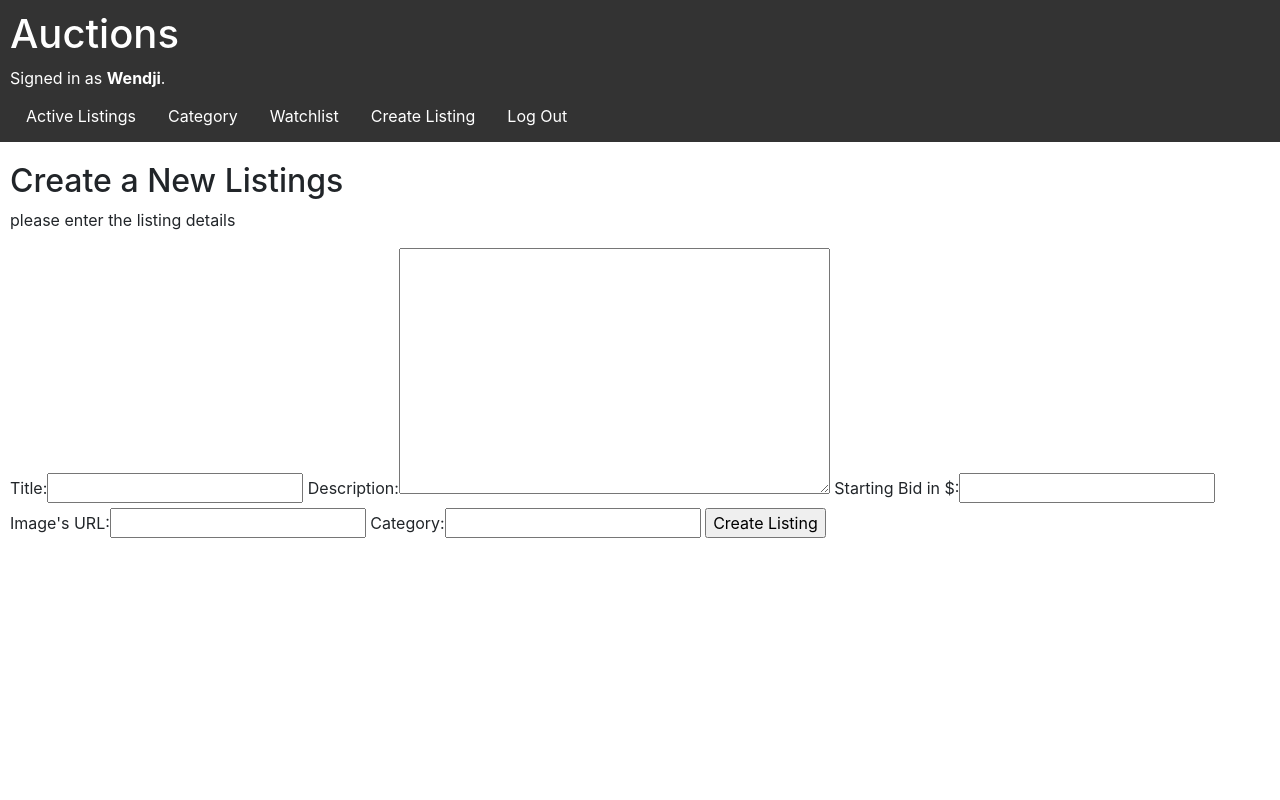
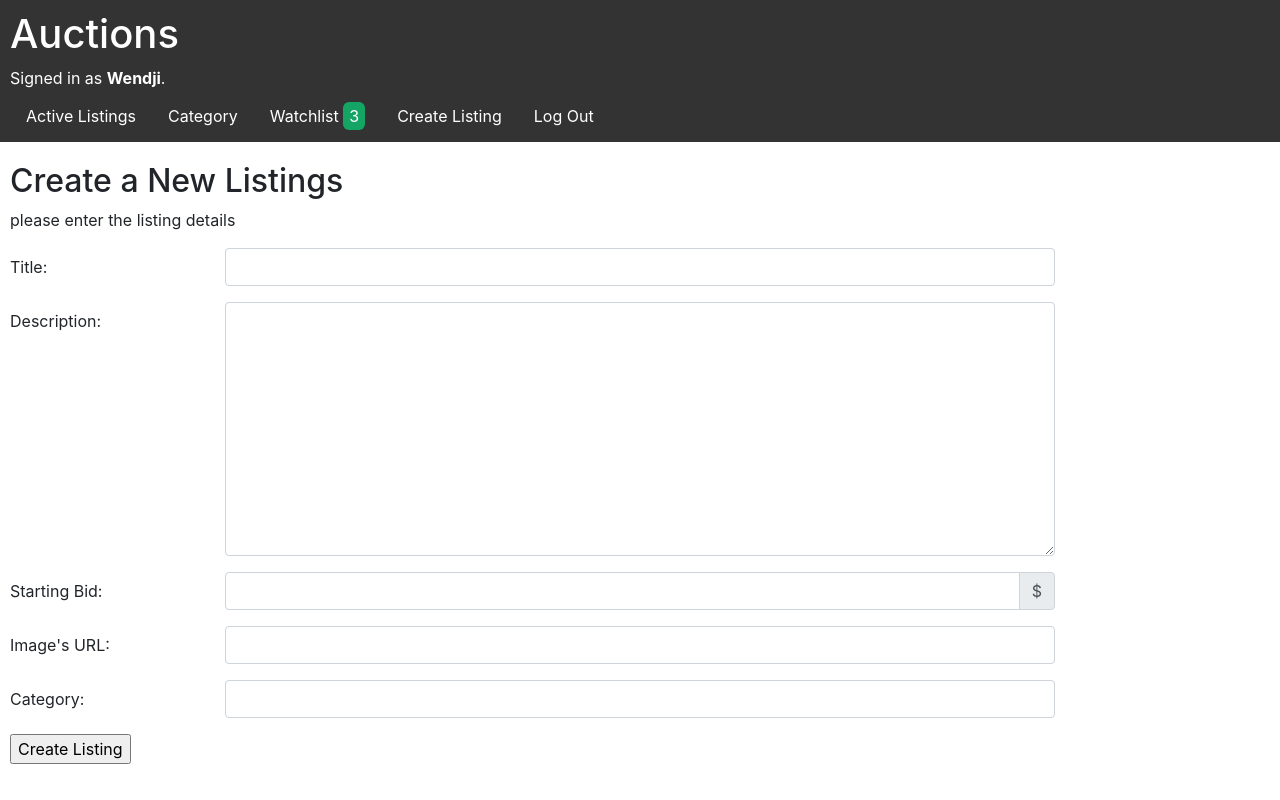
Before and after one commit to WalterWendji/CS50_Project2_SQL, a Django app: page /createListing in a window 1280 px wide. Run offline with Django 3.2, Linux system fonts and the light colour scheme; a user stored in the database is signed in; data comes from the database, SQL or seed files in the repository; both versions use the stored data as it was after the commit; some libraries are stand-ins or nearby versions.

Commit message:
further style on the 'create Listing page' and logic to set the amount of watchlist in the header have been done

```diff
--- /dev/null
+++ b/auctions/context_processors.py
@@ -0,0 +1,9 @@
+from .models import Watchlist
+
+def global_settings(request):
+    length_of_watchlist = ""
+    if request.user.is_authenticated:
+        length_of_watchlist = Watchlist.objects.filter(user=request.user).count()
+    return {
+        "length_of_watchlist": length_of_watchlist
+    }
--- a/auctions/forms.py
+++ b/auctions/forms.py
@@ -1,13 +1,30 @@
 from django import forms
+from crispy_forms.helper import FormHelper
+from crispy_forms.layout import Layout
+from crispy_forms.bootstrap import AppendedText
 
 from auctions.models import AuctionListing
 
 class Listing(forms.ModelForm):
-    title = forms.CharField(label="Title", max_length=100, required=True)
-    description = forms.CharField(label="Description", max_length=300, widget=forms.Textarea, required=True)
-    start_bid = forms.DecimalField(label="Starting Bid in $", required=True)
-    image_url = forms.URLField(label="Image's URL")
-    category = forms.CharField(label="Category", max_length=50)
+    title = forms.CharField(label="Title:", max_length=100, required=True)
+    description = forms.CharField(label="Description:", max_length=300, widget=forms.Textarea, required=True)
+    start_bid = forms.DecimalField(label="Starting Bid:", required=True)
+    image_url = forms.URLField(label="Image's URL:")
+    category = forms.CharField(label="Category:", max_length=50)
     class Meta:
         model = AuctionListing
         fields = ['title', 'description', 'start_bid', 'image_url', 'category']
+
+    def __init__(self, *args, **kwargs):
+        super().__init__(*args, **kwargs)
+        self.helper = FormHelper()
+        self.helper.form_class = 'form-horizontal'
+        self.helper.label_class = 'col-lg-2'
+        self.helper.field_class = 'col-lg-8'
+        self.helper.layout = Layout(
+            'title',
+            'description',
+            AppendedText('start_bid', '$', active=True),
+            'image_url',
+            'category',
+        )
--- a/auctions/static/auctions/styles.css
+++ b/auctions/static/auctions/styles.css
@@ -6,6 +6,7 @@ header {
     color: white;
     position: sticky;
     top: 0;
+    z-index: 3;
 }
 
 .content {
@@ -225,5 +226,39 @@ a:link {
 .comment-list li {
     text-align: left;
 
+}
 
+.asteriskField {
+    display: none;
 }
+
+input::-webkit-outer-spin-button,
+input::-webkit-inner-spin-button {
+  -webkit-appearance: none;
+  margin: 0;
+}
+
+/* Firefox */
+input[type=number] {
+  -moz-appearance: textfield;
+  appearance: textfield;
+}
+
+.watchlist-length {
+    background-color: #14a463;
+    padding: 4px 6px 4px 6px;
+    border-radius: 6px;
+}
+
+a {
+    color: black;
+}
+
+a:hover {
+    color: black;
+}
+
+.form-horizontal{
+    position: relative;
+    z-index: 0;
+}
--- a/auctions/templates/auctions/layout.html
+++ b/auctions/templates/auctions/layout.html
@@ -30,7 +30,7 @@
         </li>
         {% if user.is_authenticated %}
           <li class="nav-item">
-            <a class="nav-link" href="{% url 'watchlist' %}">Watchlist</a>
+            <a class="nav-link" href="{% url 'watchlist' %}">Watchlist <span class="watchlist-length">{{length_of_watchlist}}</span></a>
           </li>
           <li class="nav-item">
             <a class="nav-link" href="{% url 'newListing' %}">Create Listing</a>
--- a/auctions/templates/auctions/newListing.html
+++ b/auctions/templates/auctions/newListing.html
@@ -1,4 +1,5 @@
 {% extends "auctions/layout.html" %}
+{% load crispy_forms_tags %}
 
 {% block body %}
 <div class="content">
@@ -6,7 +7,7 @@
     <p> please enter the listing details </p>
     <form action="{% url 'newListing' %}" method="POST">
         {% csrf_token %}
-        {{ form }}
+        {% crispy form %}
         {% comment %} <label for="title">Title</label><br>
         <input type="text" name="title" required/><br>
 
--- a/auctions/views.py
+++ b/auctions/views.py
@@ -1,4 +1,3 @@
-from unicodedata import category
 from django.contrib.auth import authenticate, login, logout
 from django.contrib.auth.decorators import login_required
 from django.db import IntegrityError
@@ -17,12 +16,9 @@ def index(request):
     for listing_element in auction_listings:
         highest_bid = max(bid.filter(auction_listing=listing_element.id).values_list("bid_amount", flat=True), default= 0)
         highest_bids[listing_element.id] = highest_bid if highest_bid else listing_element.start_bid
-
-    print(f"here is {highest_bids}")
     return render(
         request, "auctions/index.html", {"auction_listings": auction_listings, "highest_bids": highest_bids}
     )
-
 
 def login_view(request):
     if request.method == "POST":
@@ -193,7 +189,6 @@ def close_auction(request, auction, winner):
         winner.is_bidder_winner = True
         winner.save()
 
-#TODO: make disabled the the close auction in the watchlist
 
 #@login_required
 def comment(request, auction):
--- a/commerce/settings.py
+++ b/commerce/settings.py
@@ -38,7 +38,12 @@ INSTALLED_APPS = [
     'django.contrib.sessions',
     'django.contrib.messages',
     'django.contrib.staticfiles',
+    'crispy_forms',
+    'crispy_bootstrap4'
 ]
+
+CRISPY_ALLOWED_TEMPLATE_PACKS = 'bootstrap4'
+CRISPY_TEMPLATE_PACK = 'bootstrap4'
 
 MIDDLEWARE = [
     'django.middleware.security.SecurityMiddleware',
@@ -63,6 +68,7 @@ TEMPLATES = [
                 'django.template.context_processors.request',
                 'django.contrib.auth.context_processors.auth',
                 'django.contrib.messages.context_processors.messages',
+                'auctions.context_processors.global_settings',
             ],
         },
     },
```
Also changed, not shown: README.md, db.sqlite3.
